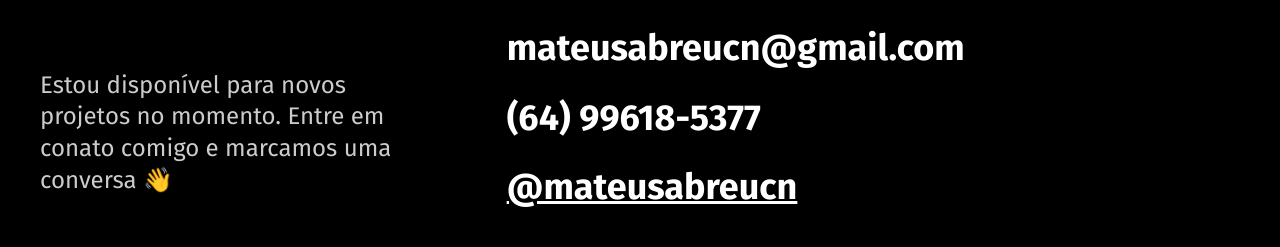
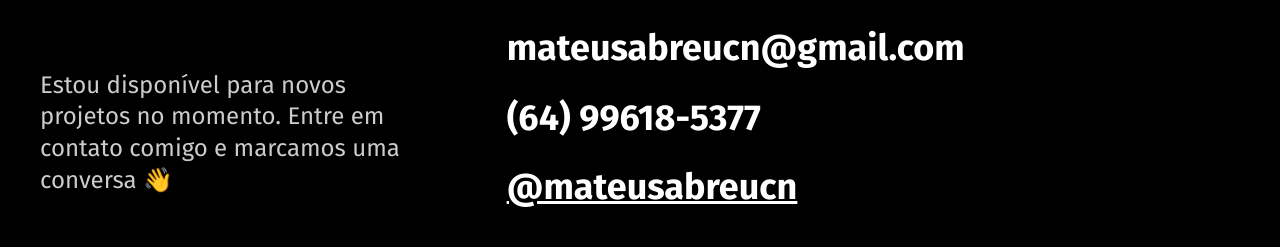
Before and after one commit to Mate1510/Mate1510.github.io, a plain HTML site: page index.html in a window 1280 px wide. Shown: the part 2556-2803 px from the top of the page. Drawn offline with Linux system fonts and the light colour scheme.

Commit message:
Arrumar grafia

```diff
--- a/index.html
+++ b/index.html
@@ -133,7 +133,7 @@
 
     <footer class="footer" id="contato">
         <div class="footer-container">
-            <p class="footer-texto">Estou disponível para novos projetos no momento. Entre em conato comigo e marcamos uma conversa 👋</p>
+            <p class="footer-texto">Estou disponível para novos projetos no momento. Entre em contato comigo e marcamos uma conversa 👋</p>
 
             <ul class="footer-contato">
                 <li>mateusabreucn@gmail.com</li>
```
